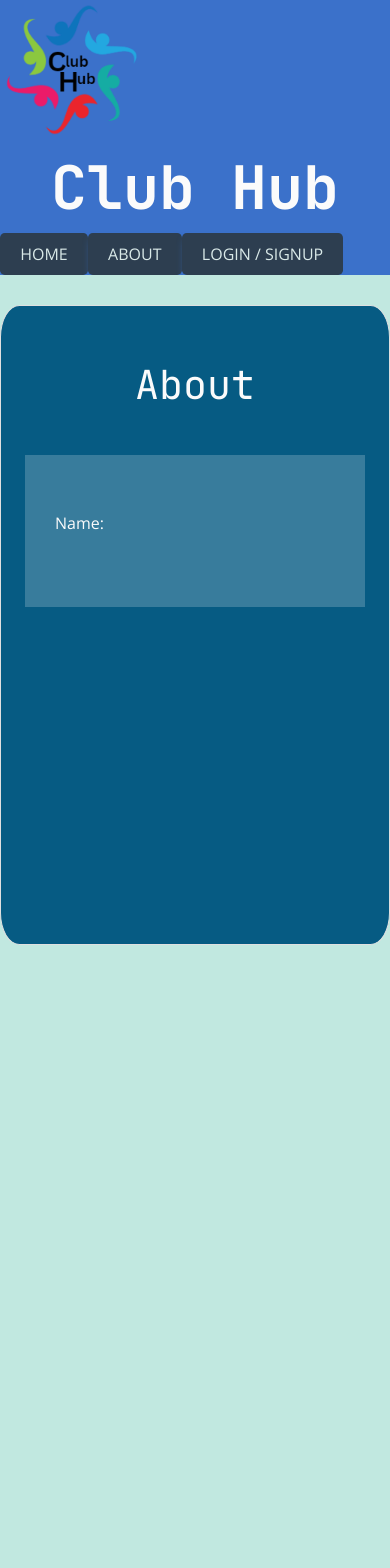
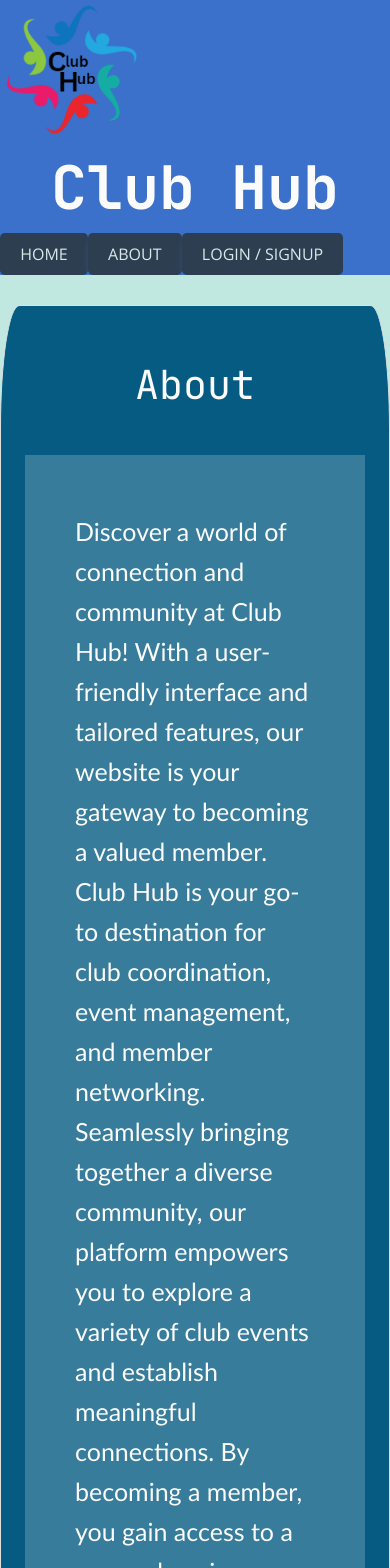
Before and after one commit to tdusenbury/Club-Hub, a React (Create React App) app in the folder client/: page /about in a window 390 px wide. Shown: the top 1568 px of the page. Before the commit the page ends 1119 px from the top, so only its background shows below. Built offline with nearby package versions, Linux system fonts and the light colour scheme.

Commit message:
fixed about page layout, made responsive

```diff
--- a/client/src/assets/styles/PersonalDashboard.css
+++ b/client/src/assets/styles/PersonalDashboard.css
@@ -4,14 +4,13 @@
   }
 
   .border {
-    border-radius:5%;
+    border-radius: 5%;
     background-color: #065b83;
-
   }
 
   .margins {
     margin-top: 100px;
-    height: 640px;
+    min-height: 600px;
   }
 
   .userinfo {
@@ -20,22 +19,32 @@
 
   .space {
     margin-top: 30px;
-}
-
-.space {
     margin-bottom: 45px;
   }
 
-.center{
-    width:60%;
-    justify-content:center;
+  .center {
+    width: 60%;
+    justify-content: center;
   }
 
-
   .marginright {
-    margin-left: 30px;
+    margin-left: 50px;
+    margin-right: 50px;
   }
 
   .event-card {
-    background-color: '#f8f8f8';
+    background-color: #f8f8f8;
   }
+
+  .textsize {
+    font-size: 25px;
+    font-family: 'Trebuchet MS', 'Lucida Sans Unicode', 'Lucida Grande', 'Lucida Sans', Arial, sans-serif;
+  }
+
+  .text-container {
+    overflow-wrap: break-word;
+  }
+
+  .font {
+    color:rgb(5, 5, 152)
+  }
--- a/client/src/pages/About.js
+++ b/client/src/pages/About.js
@@ -1,32 +1,48 @@
-import React from 'react';
-import '../assets/styles/PersonalDashboard.css';
-
+import React from "react";
+import { Link } from "react-router-dom";
+import "../assets/styles/PersonalDashboard.css";
 
 const About = () => {
   return (
-
     <div className="about-container">
-
       <div className="home-container">
         <div className="flex-row justify-center mb-3">
           <div className="col-12 col-md-10 text-light p-4 margins border space">
             <h2 className="text-center space">About</h2>
-          <div style={{ backgroundColor: 'rgba(255, 255, 255, 0.2)' }}>
+            <div style={{ backgroundColor: "rgba(255, 255, 255, 0.2)" }}>
               <div>
-                <br/>
-          <p className=" space marginright">Name:</p>
+                <br />
+                <div className="text-container">
+                  <p className="space marginright textsize">
+                    Discover a world of connection and community at Club Hub! With
+                    a user-friendly interface and tailored features, our website
+                    is your gateway to becoming a valued member. Club Hub is your
+                    go-to destination for club coordination, event management, and
+                    member networking. Seamlessly bringing together a diverse
+                    community, our platform empowers you to explore a variety of
+                    club events and establish meaningful connections. By becoming
+                    a member, you gain access to a comprehensive member database,
+                    granting you the opportunity to connect with like-minded
+                    individuals and expand your social circle. At Club Hub, we
+                    prioritize your experience and aim to provide a seamless
+                    journey from start to finish. Stay up-to-date with upcoming
+                    club events, effortlessly RSVP, and access contact information
+                    of fellow members. Our vibrant community is built on the
+                    foundation of shared interests and the desire to create
+                    memorable experiences together.
+                  </p>
+                  <Link to="/signup">
+                  <h3 className="text-center mt-4 font" style={{ textDecoration: "underline" }}>Not a member? Sign up here!</h3>
+                </Link>
                   <br/>
                 </div>
               </div>
-          <div
-            className='mb-3 p-3'
-          >
-            <div>
+            </div>
+            <div className="mb-3 p-3">
+              <div></div>
             </div>
           </div>
         </div>
-      </div>
-
       </div>
     </div>
   );
```
Lines whose indentation alone changed are shown as unchanged.
